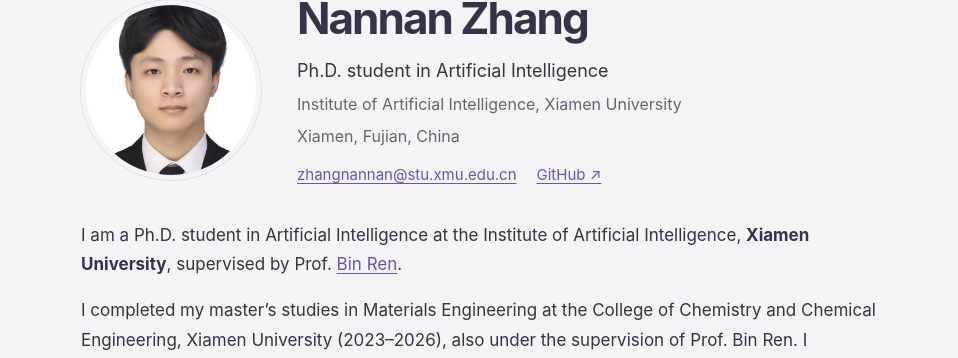
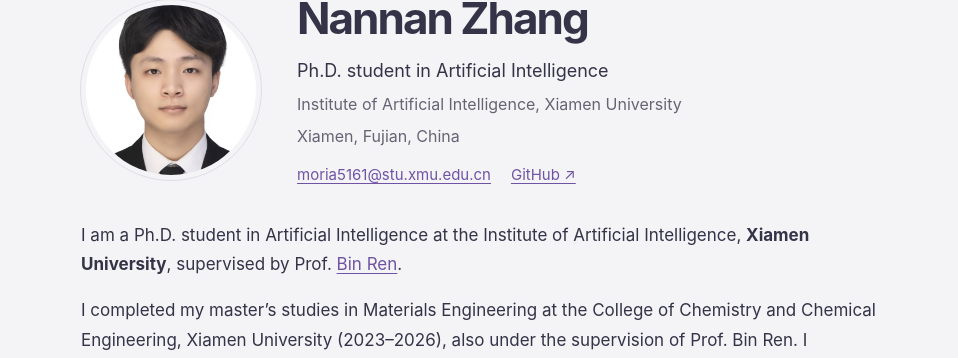
Before and after one commit to moria5161/moria5161.github.io, a Jekyll site: the page built from _pages/about.md, in a window 1280 px wide. Shown: the part 146-504 px from the top of the page, without its empty margins (161-1119 px from the left). Built offline with Jekyll 4.4.1, drawn with Linux system fonts in a browser that asks for light colours.

Commit message:
Update contact email

```diff
--- a/_config.yml
+++ b/_config.yml
@@ -28,7 +28,7 @@ author:
   location         : "Xiamen, Fujian, China"
   employer         :
   uri              :
-  email            : "zhangnannan@stu.xmu.edu.cn"
+  email            : "moria5161@stu.xmu.edu.cn"
 
   # Academic websites
   arxiv            : # URL - Update with the correct link to your profile
```
